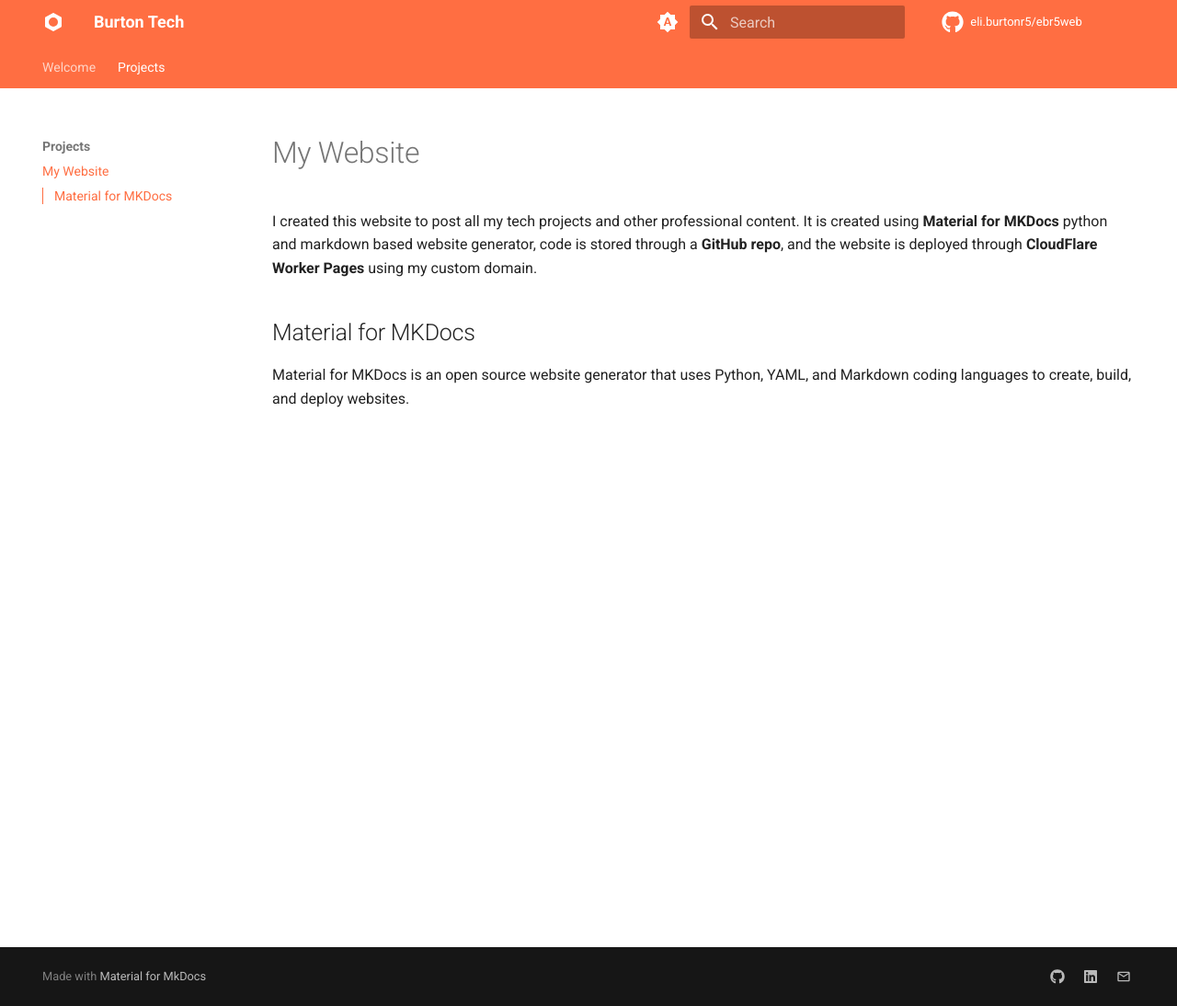
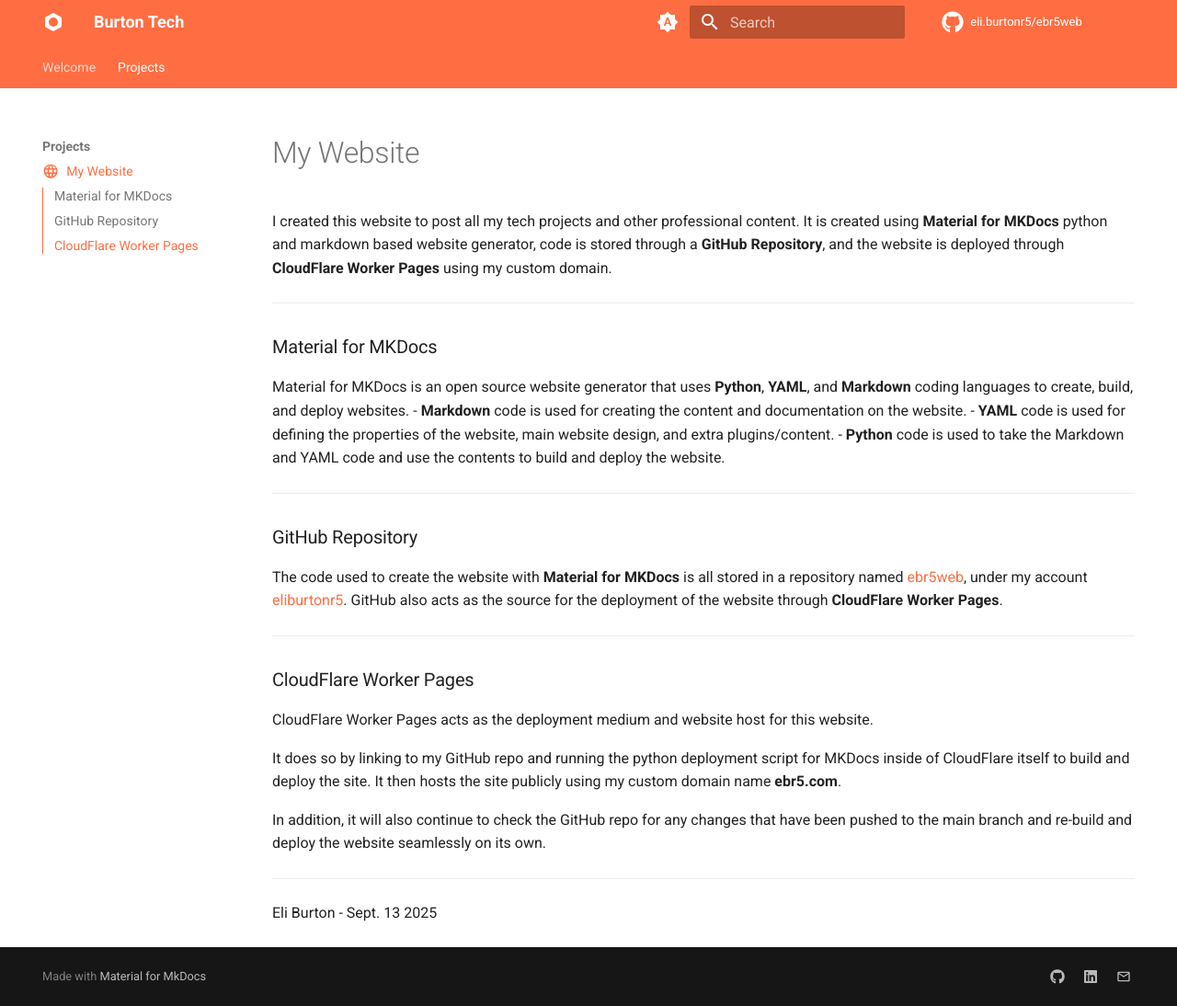
Before and after one commit to eliburtonr5/ebr5web, an MkDocs documentation site: the page built from docs/projects/mywebsite.md, in a window 1280 px wide and 1094 px high. Shown: the whole window at 92% size. Built offline with MkDocs 1.6.1 and Material for MkDocs 9.7.7, drawn with Linux system fonts in a browser that asks for light colours; comment, search, counter and statistics services are not loaded.

Commit message:
Enhance project documentation for "My Website" by adding detailed descriptions and restructuring content in index.md and mywebsite.md

```diff
--- a/docs/projects/mywebsite.md
+++ b/docs/projects/mywebsite.md
@@ -1,13 +1,38 @@
 ---
-date:
-  created: 2025-09-07
+title: My Website
+description: Write up about my website build
+icon: material/web
 ---
 
 # My Website
 
-I created this website to post all my tech projects and other professional content. It is created using **Material for MKDocs** python and markdown based website generator, code is stored through a **GitHub repo**, and the website is deployed through **CloudFlare Worker Pages** using my custom domain.
-<!-- more -->
+I created this website to post all my tech projects and other professional content. It is created using **Material for MKDocs** python and markdown based website generator, code is stored through a **GitHub Repository**, and the website is deployed through **CloudFlare Worker Pages** using my custom domain.
 
-## Material for MKDocs
+---
 
-Material for MKDocs is an open source website generator that uses Python, YAML, and Markdown coding languages to create, build, and deploy websites.
+### Material for MKDocs
+
+Material for MKDocs is an open source website generator that uses **Python**, **YAML**, and **Markdown** coding languages to create, build, and deploy websites.
+- **Markdown** code is used for creating the content and documentation on the website.
+- **YAML** code is used for defining the properties of the website, main website design, and extra plugins/content.
+- **Python** code is used to take the Markdown and YAML code and use the contents to build and deploy the website.
+
+---
+
+### GitHub Repository
+
+The code used to create the website with **Material for MKDocs** is all stored in a repository named [ebr5web](https://github.com/eliburtonr5/ebr5web), under my account [eliburtonr5](https://github.com/eliburtonr5). GitHub also acts as the source for the deployment of the website through **CloudFlare Worker Pages**.
+
+---
+
+### CloudFlare Worker Pages
+
+CloudFlare Worker Pages acts as the deployment medium and website host for this website.
+
+It does so by linking to my GitHub repo and running the python deployment script for MKDocs inside of CloudFlare itself to build and deploy the site. It then hosts the site publicly using my custom domain name **ebr5.com**.
+
+In addition, it will also continue to check the GitHub repo for any changes that have been pushed to the main branch and re-build and deploy the website seamlessly on its own.
+
+---
+
+Eli Burton - Sept. 13 2025
```
Also changed, not shown: docs/index.md (+3 -3 lines).
